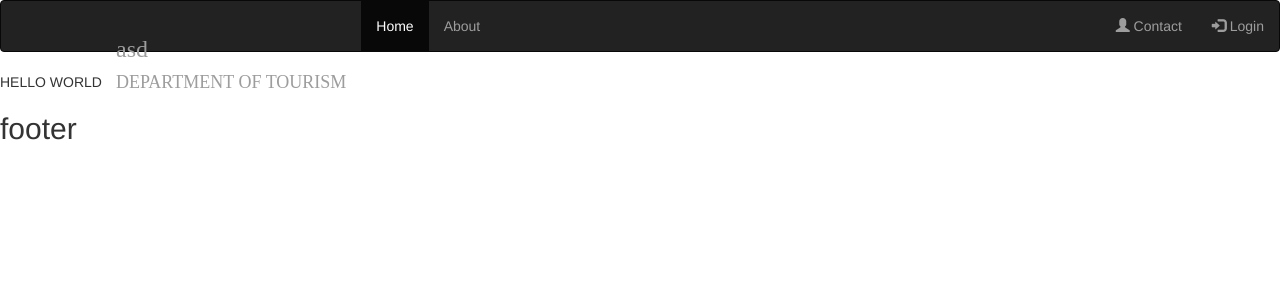
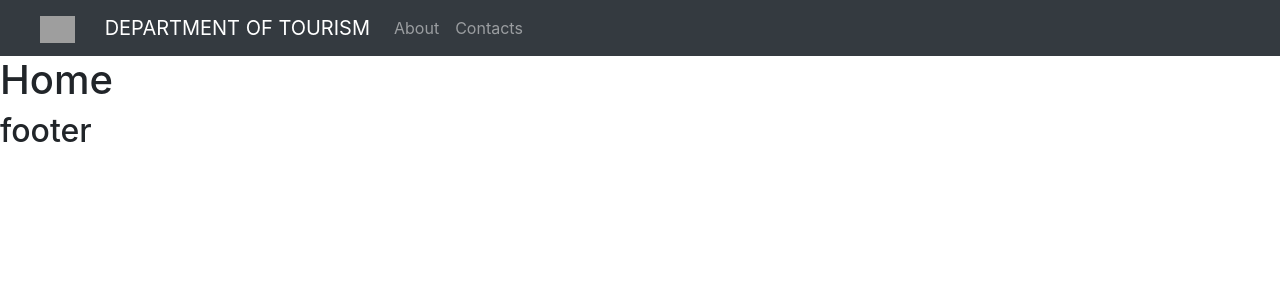
Before and after one commit to animus12/tourist, a Django app: page / in a window 1280 px wide. Shown: the top 300 px of the page. Run offline with Django 3.2, Linux system fonts and the light colour scheme; some libraries are stand-ins or nearby versions; grey boxes are pictures that could not be loaded.

Commit message:
latest update

```diff
--- a/tourist/templates/tourist/base.html
+++ b/tourist/templates/tourist/base.html
@@ -4,6 +4,10 @@
     <meta charset="UTF-8">
     <meta name="viewport" content="width=device-width, initial-scale=1.0">
     <title>Document</title>
+    <link rel="stylesheet" href="https://stackpath.bootstrapcdn.com/bootstrap/4.5.2/css/bootstrap.min.css"
+          integrity="sha384-JcKb8q3iqJ61gNV9KGb8thSsNjpSL0n8PARn9HuZOnIxN0hoP+VmmDGMN5t9UJ0Z"
+          crossorigin="anonymous">
+    <link rel="stylesheet" href="https://stackpath.bootstrapcdn.com/font-awesome/4.7.0/css/font-awesome.min.css">
 </head>
 <body>
 
@@ -11,5 +15,8 @@
     {% block main %} {% endblock %}
     {% include 'tourist/footer.html' %}
 
+    <script src="https://ajax.googleapis.com/ajax/libs/jquery/3.5.1/jquery.min.js"></script>
+    <script src="https://maxcdn.bootstrapcdn.com/bootstrap/3.4.1/js/bootstrap.min.js"></script>
+
 </body>
 </html>
--- a/tourist/templates/tourist/header.html
+++ b/tourist/templates/tourist/header.html
@@ -1,41 +1,24 @@
-<!DOCTYPE html>
-<html lang = "en">
-    <meta charset="UTF-8">
-    <meta name = "viewpoint" content="width=device=width, initial-scale=1.0">
-    <meta http-equiv="X-UA-Compatible" content="ie=edge">
-    <head>
-    <style>
-    .navbar-header{
-    font-family: 'Times New Roman', Times, serif;
-    padding-left: 100px;
-
-   }
-    </style>
-    <meta name="viewport" content="width=device-width, initial-scale=1">
-    <link rel="stylesheet" href="https://maxcdn.bootstrapcdn.com/bootstrap/3.4.1/css/bootstrap.min.css">
-    <link rel="stylesheet" href="https://stackpath.bootstrapcdn.com/font-awesome/4.7.0/css/font-awesome.min.css">
-    </head>
-    <body>
-    <nav class="navbar navbar-inverse navbar-dark bg-dark">
-        <div class="container-fluid">
-          <div class="navbar-header">
-
-              <a class="navbar-brand" href="#"><h3>asd</h3>DEPARTMENT OF TOURISM</a>
-            </div>
-            <ul class="nav navbar-nav">
-              <li class="active"><a href="#">Home<i class="fa fa home"></i></a></li>
-              <li><a href="#">About</a></li>
-            </ul>
-            <ul class="nav navbar-nav navbar-right">
-              <li><a href="#"><span class="glyphicon glyphicon-user"></span> Contact</a></li>
-              <li><a href="#"><span class="glyphicon glyphicon-log-in"></span> Login</a></li>
-            </ul>
-          </div>
-        </nav>
 
 
+        <nav class="navbar navbar-dark bg-dark align-item-center navbar-expand-md">
+         <p class="my-auto navbar-brand"><a href="/"><img class="mx-4" width=35 src="https://upload.wikimedia.org/wikipedia/commons/thumb/e/e8/Department_of_Tourism_%28DOT%29.svg/1200px-Department_of_Tourism_%28DOT%29.svg.png" alt=""></a>  DEPARTMENT OF TOURISM</p>
+         <button class="navbar-toggler" data-toggle="collapse" data-target="#hehe">
+            <span class="navbar-toggler-icon"></span>
+         </button>
+         <div class=" collapse navbar-collapse"  id="hehe">
+          <ul class="navbar-nav">
+            <li>
+              <a class="nav-link" href="/about">About</a>
+            </li>
+            <li>
+              <a class="nav-link" href="/contacts">Contacts</a>
+            </li>
+          </ul>
 
-    </body>
-    <script src="https://ajax.googleapis.com/ajax/libs/jquery/3.5.1/jquery.min.js"></script>
-    <script src="https://maxcdn.bootstrapcdn.com/bootstrap/3.4.1/js/bootstrap.min.js"></script>
-    </html>
+           <!-- <div class="navbar-nav  d-flex flex-row ">
+            <a class="p-3 btn nav-link" href="#">sds</a>
+            <a class=" p-3 btn nav-link" href="#">sds</a>
+            <a class=" p-3 btn nav-link" href="#">sds</a>
+          </div> -->
+         </div>
+        </nav>
--- a/tourist/templates/tourist/home.html
+++ b/tourist/templates/tourist/home.html
@@ -1,15 +1,7 @@
 {% extends "tourist/base.html" %}
 
 {% block main %}
-<!DOCTYPE html>
-<html lang = "en">
-   <meta charset="UTF-8">
-   <head>
-   </head>
-   <body>
-      HELLO WORLD
-   </body>
 
-</html>
+<h1>Home</h1>
 
 {% endblock %}
--- a/tourist/urls.py
+++ b/tourist/urls.py
@@ -3,7 +3,7 @@ from . import views
 
 
 urlpatterns = [
-    path('', views.home),
-    path('about/', views.about),
-    path('contacts/', views.contacts),
+    path('', views.home, name='home'),
+    path('about/', views.about, name='about'),
+    path('contacts/', views.contacts, name='contacts'),
 ]
```
